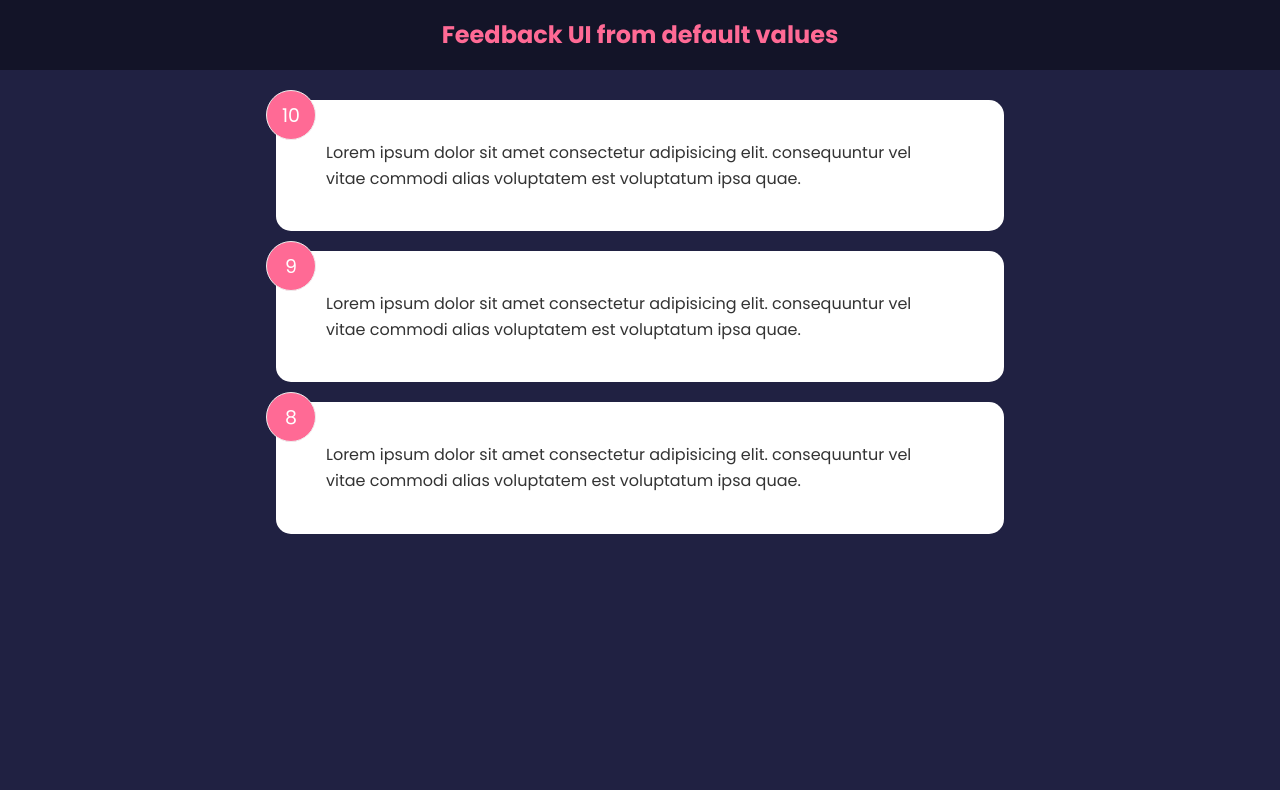
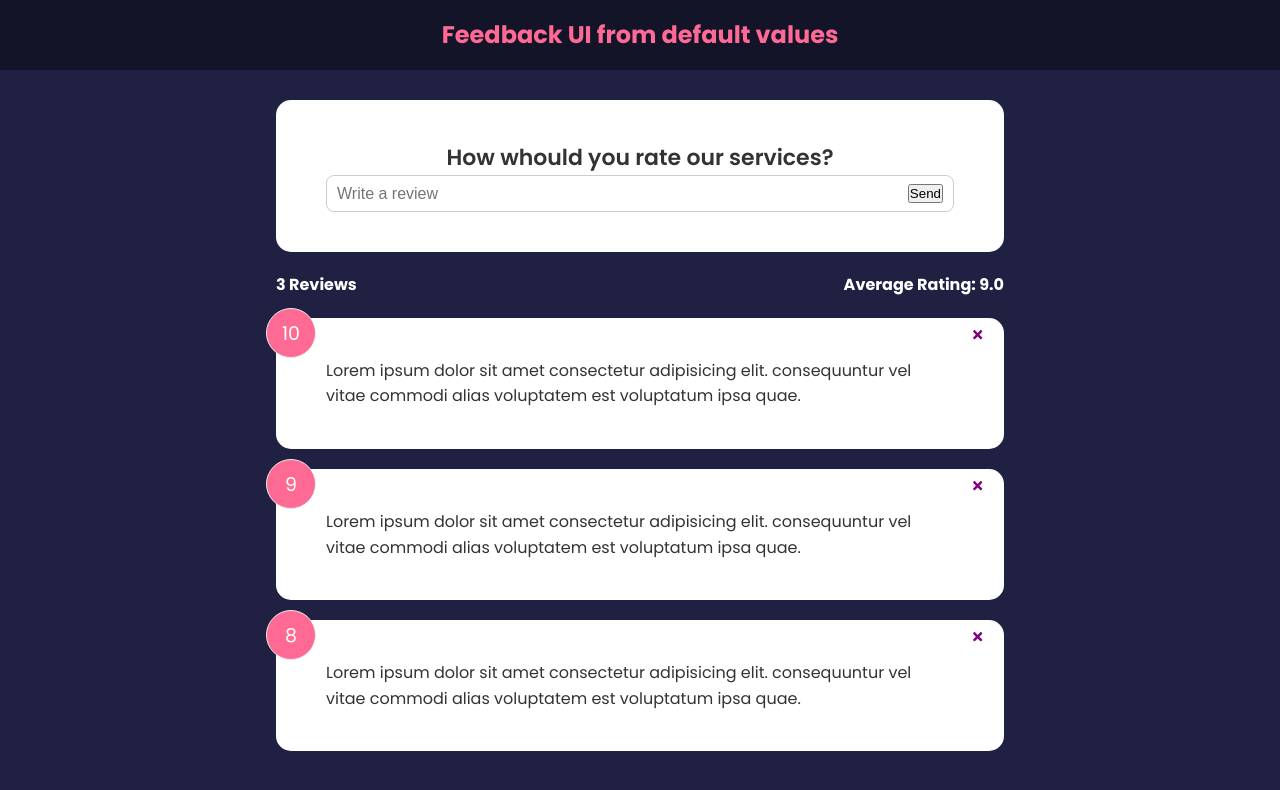
Before and after one commit to RLCASTRO/feedback-app, a React (Create React App) app: page / in a window 1280 px wide. Shown: the top 790 px of the page. Built offline with nearby package versions, Linux system fonts and the light colour scheme.

Commit message:
finished the feedbackStats component and started the form component.

```diff
--- a/package.json
+++ b/package.json
@@ -8,6 +8,7 @@
     "@testing-library/user-event": "^13.5.0",
     "react": "^18.2.0",
     "react-dom": "^18.2.0",
+    "react-icons": "^4.8.0",
     "react-scripts": "5.0.1",
     "web-vitals": "^2.1.4"
   },
--- a/src/App.js
+++ b/src/App.js
@@ -1,21 +1,30 @@
-import Header from "./components/Header";
-import FeedbackList from "./components/FeedbackList";
+import Header from './components/Header';
+import FeedbackList from './components/FeedbackList';
+import FeedbackStats from './components/FeedbackStats';
+import FeedbackForm from './components/FeedbackForm';
+// import Card from "./components/shared/Card";
 import { useState } from 'react';
-import FeedbackData from "./data/FeedbackData";
+import FeedbackData from './data/FeedbackData';
 function App() {
   //state with default values comming from FeedbackData.js This is our App level state
   const [feedback, setFeedback] = useState(FeedbackData);
 
+  const deleteFeedback = (id) => {
+    if (window.confirm('Are you sure you want to delete?')) {
+      setFeedback(feedback.filter((item) => item.id !== id));
+    }
+  };
+
   return (
     <>
-            <Header  />
-            <div className="container">
+      <Header />
+      <div className='container'>
+        <FeedbackForm />
+        <FeedbackStats feedback={feedback} />
         {/* passing the feedback data to the component */}
-                <FeedbackList feedback={feedback} />
-
+        <FeedbackList feedback={feedback} handleDelete={deleteFeedback} />
       </div>
-
     </>
-    )
+  );
 }
 export default App;
--- /dev/null
+++ b/src/components/FeedbackForm.jsx
@@ -0,0 +1,32 @@
+import Card from './shared/Card';
+import { useState } from 'react';
+
+const FeedbackForm = () => {
+  const [text, setText] = useState("");
+
+  const handleTextChange = (e) => {
+    setText(e.target.value);
+    // console.log(e.target.value);
+  }
+
+  return (
+    <Card>
+      <form>
+        <h2>How whould you rate our services?</h2>
+        {/* @todo - Rating select component */}
+
+        <div className='input-group'>
+          <input
+            onChange={handleTextChange}
+            type='text'
+            placeholder='Write a review'
+            value={text}
+          />
+          <button type='submit'>Send</button>
+        </div>
+      </form>
+    </Card>
+  );
+};
+
+export default FeedbackForm;
--- a/src/components/FeedbackItem.jsx
+++ b/src/components/FeedbackItem.jsx
@@ -1,14 +1,22 @@
-
-function FeedbackItem({item}) {
-
-
+import { FaTimes } from 'react-icons/fa'; //font awesome library
+import PropTypes from 'prop-types';
+import Card from './shared/Card';
+function FeedbackItem({ item, handleDelete }) {
   return (
-    <div className='card'>
-      <div className="num-display">{item.rating}</div>
-      <div className="text-display"> {item.text} </div>
-
-    </div>
-  )
+    //passing the reverse prop here
+    <Card reverse={false}>
+      <div className='num-display'>{item.rating}</div>
+      {/* If you want to pass an argument on the click event, put it in a function */}
+      <button className='close' onClick={() => handleDelete(item.id)}>
+        <FaTimes color='purple' />
+      </button>
+      <div className='text-display'> {item.text} </div>
+    </Card>
+  );
 }
 
-export default FeedbackItem
+FeedbackItem.propTypes = {
+  item: PropTypes.object.isRequired,
+};
+
+export default FeedbackItem;
--- a/src/components/FeedbackList.jsx
+++ b/src/components/FeedbackList.jsx
@@ -1,6 +1,6 @@
+import PropTypes from 'prop-types';
 import FeedbackItem from './FeedbackItem';
-
-function FeedbackList({ feedback }) {
+function FeedbackList({ feedback, handleDelete }) {
   //Verifies if feedback has something on it
   if (!feedback || feedback.length === 0) {
     return <p>No feedback yet</p>;
@@ -10,11 +10,23 @@
     <div>
       <div className='feedback-list'>
         {feedback.map((item) => (
-            <FeedbackItem key={item.id} item={item} />
+          <FeedbackItem key={item.id} item={item} handleDelete={handleDelete} />
         ))}
       </div>
     </div>
   );
 }
 
+// This will set the default types of the props
+//Here I'm setting the type for each array elemento that comes in
+FeedbackList.propTypes = {
+  feedback: PropTypes.arrayOf(
+    PropTypes.shape({
+      id: PropTypes.number.isRequired,
+      text: PropTypes.string.isRequired,
+      rating: PropTypes.number.isRequired,
+    })
+  ),
+};
+
 export default FeedbackList;
--- /dev/null
+++ b/src/components/FeedbackStats.jsx
@@ -0,0 +1,26 @@
+import PropTypes from 'prop-types'
+const FeedbackStats = ({ feedback }) => {
+
+  //Calculate the ratins avg
+  let avg =
+    feedback.reduce((acc, cur) => {
+      return acc + cur.rating;
+    }, 0) / feedback.length;
+
+    //this line is using regex to remove the zero in case of avg like 9.0 but I like this way so I won't use it.
+    // avg = avg.toFixed(1).replace(/[.,]0$/, '');
+    avg = avg.toFixed(1);
+
+  return (
+    <div className='feedback-stats'>
+      <h4>{feedback.length} Reviews</h4>
+      <h4> Average Rating: {(isNaN(avg)? 0 : avg)} </h4>
+    </div>
+  );
+};
+
+FeedbackStats.propTypes = {
+    feedback: PropTypes.array.isRequired,
+}
+
+export default FeedbackStats;
--- /dev/null
+++ b/src/components/shared/Card.jsx
@@ -0,0 +1,21 @@
+import PropTypes from 'prop-types'
+function Card({ children, reverse }) {
+  return (
+    // use {} with backticks instead of double quotation to use javascript to create a conditional class verification
+    <div className={`card ${reverse && 'reverse'}`}>
+        {children}
+    </div>
+
+  );
+}
+
+Card.defaultProps = {
+    reverse: false,
+}
+
+Card.propTypes = {
+    children: PropTypes.node.isRequired,
+    reverse: PropTypes.bool,
+}
+
+export default Card;
```
Also changed, not shown: 1 other file (tests, documents, lock files or other folders). Lines whose indentation alone changed are shown as unchanged.
